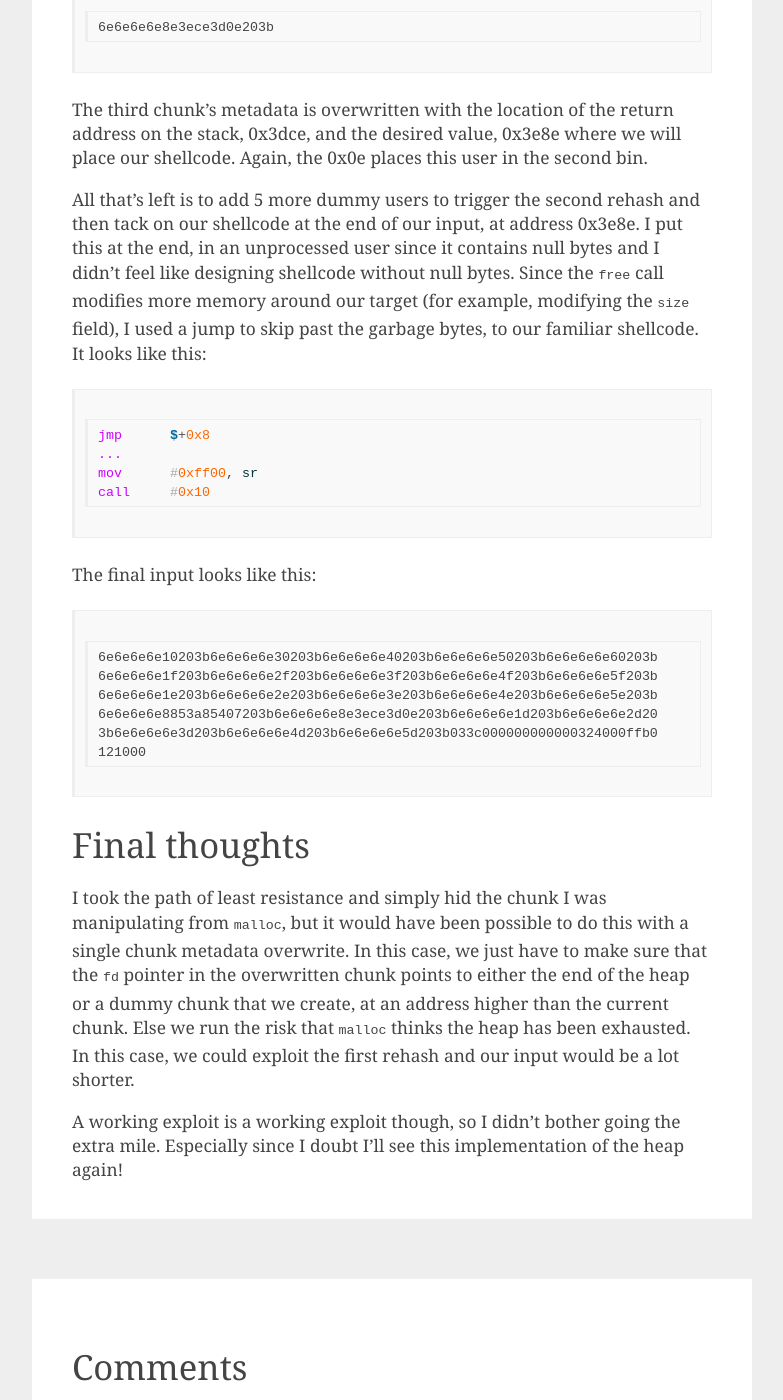
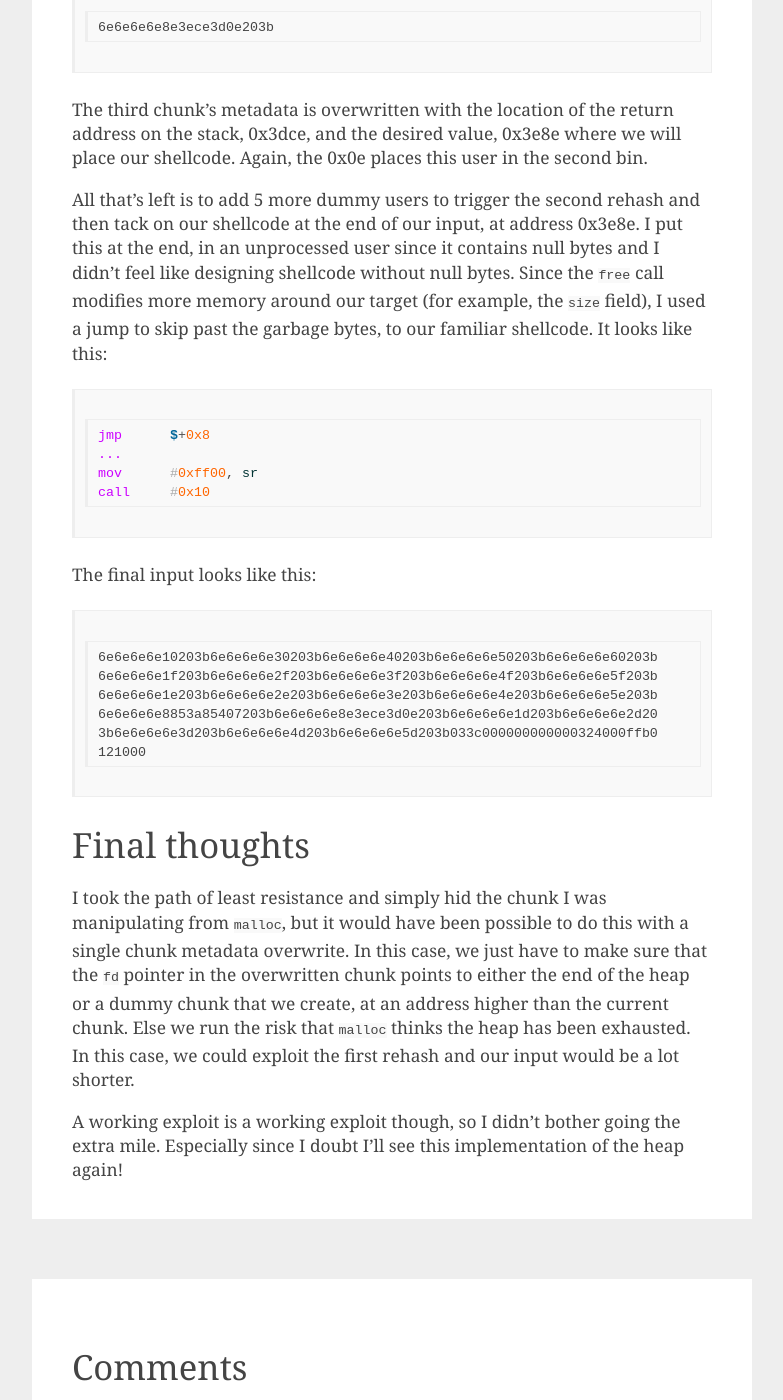
Before and after one commit to avanpo/avanpo.github.io, a Jekyll site: the page built from _posts/2015-12-18-microcorruption-ctf-chernobyl.md, in a window 1280 px wide and 1400 px high, scrolled down 4911 px. Shown: the whole window, without its empty margins (248-1031 px from the left). Built offline with Jekyll 4.4.1, drawn with Linux system fonts in a browser that asks for light colours; Markdown is read by kramdown in place of the engine named in the settings; comment, search, counter and statistics services are not loaded.

Commit message:
small fixes

````diff
--- a/_posts/2015-12-18-microcorruption-ctf-chernobyl.md
+++ b/_posts/2015-12-18-microcorruption-ctf-chernobyl.md
@@ -120,7 +120,7 @@ The sixth user in the bin is directly aligned with the following chunk's metadat
 
 The third chunk's metadata is overwritten with the location of the return address on the stack, 0x3dce, and the desired value, 0x3e8e where we will place our shellcode. Again, the 0x0e places this user in the second bin.
 
-All that's left is to add 5 more dummy users to trigger the second rehash and then tack on our shellcode at the end of our input, at address 0x3e8e. I put this at the end, in an unprocessed user since it contains null bytes and I didn't feel like designing shellcode without null bytes. Since the `free` call modifies more memory around our target (for example, modifying the `size` field), I used a jump to skip past the garbage bytes, to our familiar shellcode. It looks like this:
+All that's left is to add 5 more dummy users to trigger the second rehash and then tack on our shellcode at the end of our input, at address 0x3e8e. I put this at the end, in an unprocessed user since it contains null bytes and I didn't feel like designing shellcode without null bytes. Since the `free` call modifies more memory around our target (for example, the `size` field), I used a jump to skip past the garbage bytes, to our familiar shellcode. It looks like this:
 
 ```nasm
 jmp      $+0x8
--- a/css/default.css
+++ b/css/default.css
@@ -209,6 +209,7 @@ div.content .highlight {
 
 div.content code {
   font-size: 10pt;
+  background: #f9f9f9;
 }
 
 div.content span.date {
````
